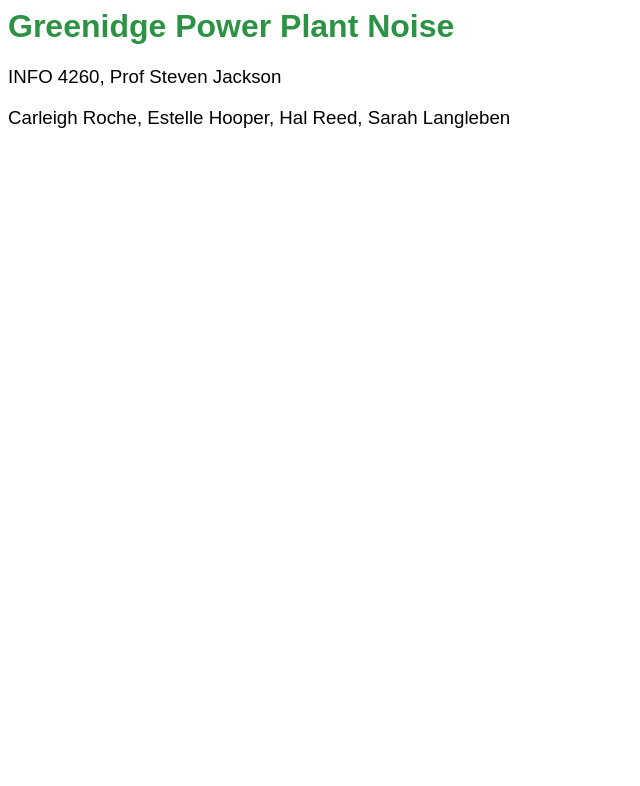
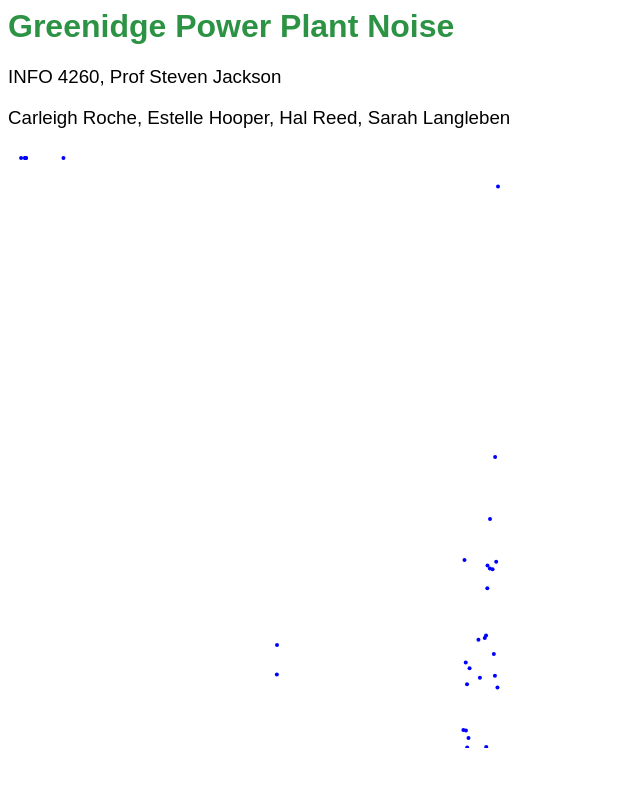
Before and after one commit to carleighroche/coe-project, a plain HTML site: page index.html in a window 1280 px wide. Shown: the whole page, without its empty margins (0-640 px from the left). Drawn offline with nearby package versions, Linux system fonts and the light colour scheme.

Commit message:
Fixed x axis for time date scale

```diff
--- a/index.html
+++ b/index.html
@@ -12,28 +12,43 @@
             <script>
                 // request data
                 const requestData = async () => {
-                    let bitcoinActivity = await d3.csv("btc-daily.csv");
+                    const bitcoinActivity = await d3.csv("btc-daily.csv");
                     console.log(bitcoinActivity);
-                    let svg = d3.select("svg#all");
+                    let svg = d3.select("svg");
                     let width = svg.attr("width");
                     let height = svg.attr("height");
 
                     // x scale (date)
-                    const xExtent = d3.extent(bitcoinActivity, d=> d.date);
+                    const dates = [];
+                    bitcoinActivity.forEach( d => {
+                        var date = new Date(d['date']);
+                        dates.push(date);
+                    });
+                    // console.log(dates);
+                    const xExtent = d3.extent(bitcoinActivity, d=> new Date(d.date));
                     console.log(xExtent);
                     let xScale = d3.scaleTime()
                         .domain(xExtent) //from data
                         .range([10, width-10])
 
                     // y scale (volume of tokens exchanged)
-                    const yExtent = d3.extent(bitcoinActivity, d=> d["volume-btc"]);
+                    const yExtent = d3.extent(bitcoinActivity, d => d['volume-btc']);
+                    console.log(yExtent)
                     let yScale = d3.scaleLinear()
                         .domain(yExtent)
                         .range([10, height-10]);
 
+                    // create axes
+                    let leftAxis = d3.axisLeft(yScale).tickFormat(d3.format(.0));
+                    let leftGridlines = d3.axisLeft(yScale)
+                                         .tickSize(-width - 10)
+                                         .tickFormat('');
+
+                    let bottomAxis = d3.axisBottom(xScale);
+
                     bitcoinActivity.forEach((d, i) => {
                         svg.append("circle")
-                            .attr("cx", xScale(d['date']))
+                            .attr("cx", xScale(Date.parse(d['date'])))
                             .attr("cy", yScale(d['volume-btc']))
                             .attr('r', 2)
                             .style('fill', 'blue');
```
